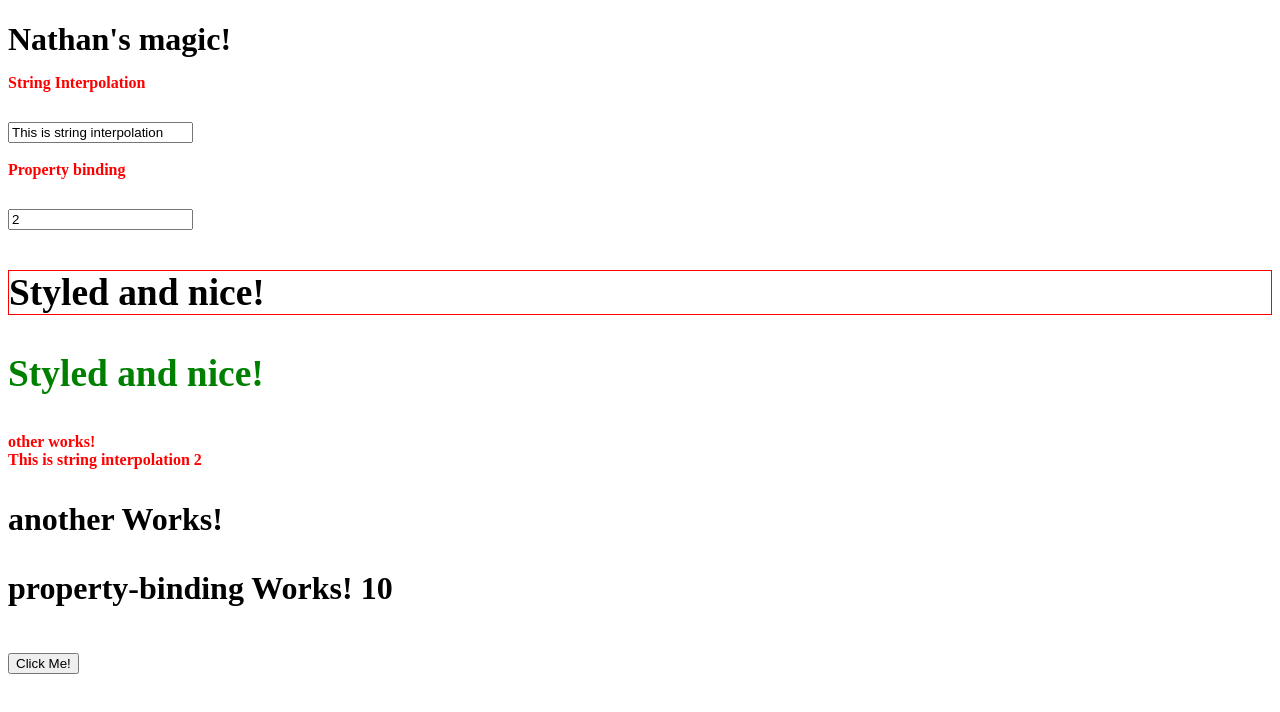
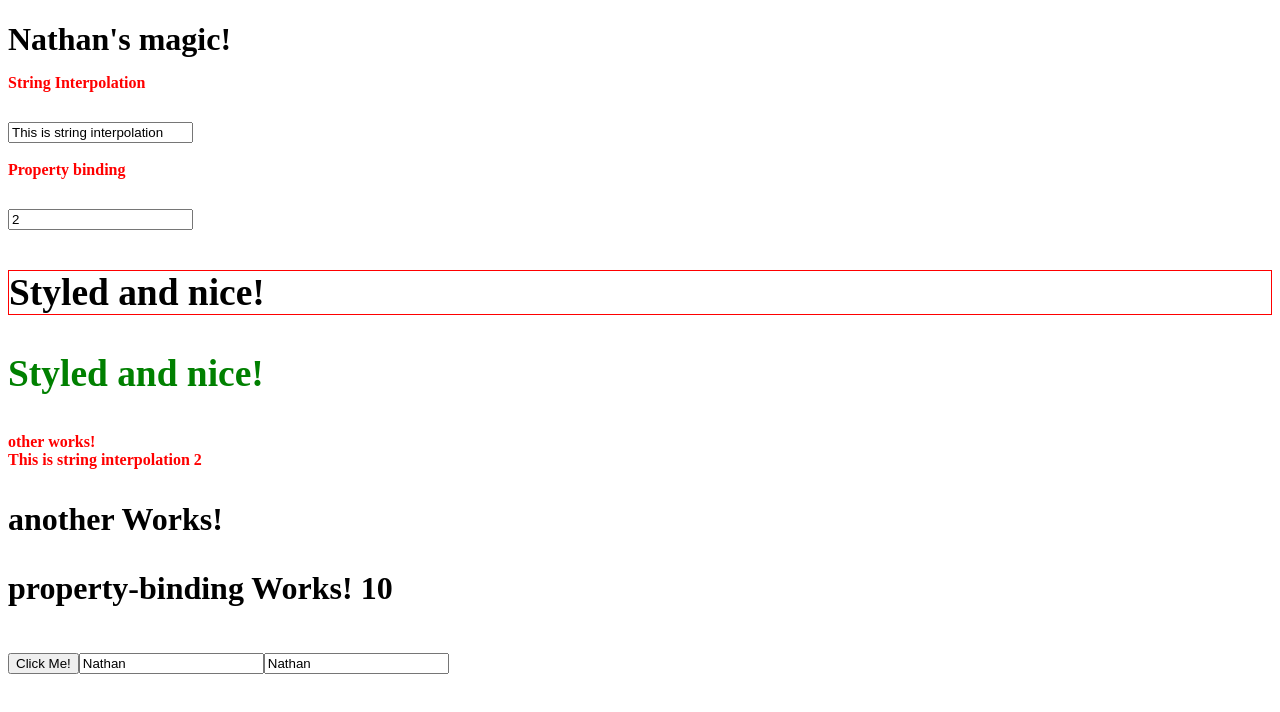
Before and after one commit to nathanc85/angular2-app, an Angular app: page / in a window 1280 px wide. Shown: the top 712 px of the page. Built offline with nearby package versions, Linux system fonts and the light colour scheme.

Commit message:
2-way databinding

```diff
--- a/src/app/app.module.ts
+++ b/src/app/app.module.ts
@@ -8,6 +8,7 @@
 import { AnotherComponent } from './other/another.component';
 import { PropertyBindingComponent } from './other/property-binding.component';
 import { EventBindingComponent } from './other/event-binding.component';
+import { TwoWayBindingComponent } from './other/two-way-binding.component';
 
 @NgModule({
   declarations: [
@@ -15,7 +16,8 @@
     OtherComponent,
     AnotherComponent,
     PropertyBindingComponent,
-    EventBindingComponent
+    EventBindingComponent,
+    TwoWayBindingComponent
   ],
   imports: [
     BrowserModule,
--- a/src/app/other/other.component.html
+++ b/src/app/other/other.component.html
@@ -13,3 +13,4 @@
 <app-another></app-another>
 <app-property-binding [result]="10"></app-property-binding>
 <app-event-binding (clicked)="pressedClickButton($event)" ></app-event-binding>
+<app-two-way-binding></app-two-way-binding>
--- /dev/null
+++ b/src/app/other/two-way-binding.component.ts
@@ -0,0 +1,16 @@
+import { Component } from '@angular/core';
+
+@Component({
+  selector: 'app-two-way-binding',
+  template: `
+  <input type="text" [(ngModel)] = "person.name">
+  <input type="text" [(ngModel)] = "person.name">
+  `,
+  styles: []
+})
+export class TwoWayBindingComponent {
+  person = {
+    name : "Nathan",
+    age : 22
+  }
+}
```
